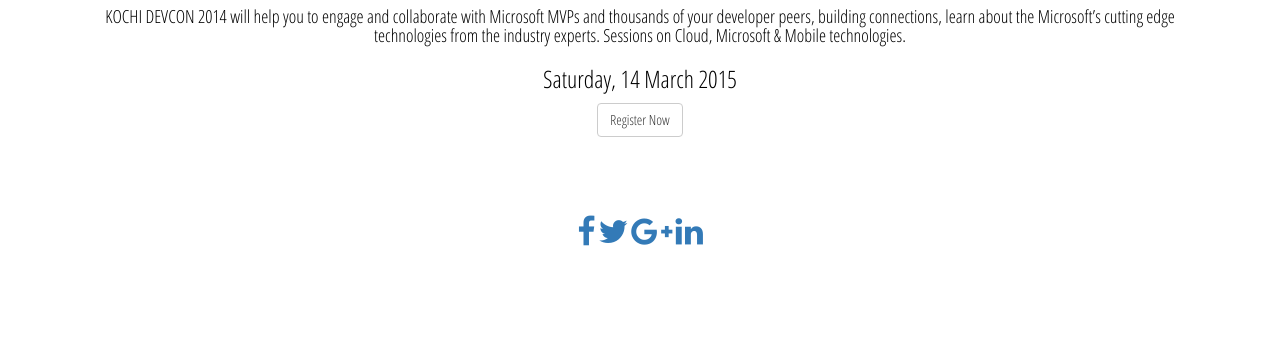
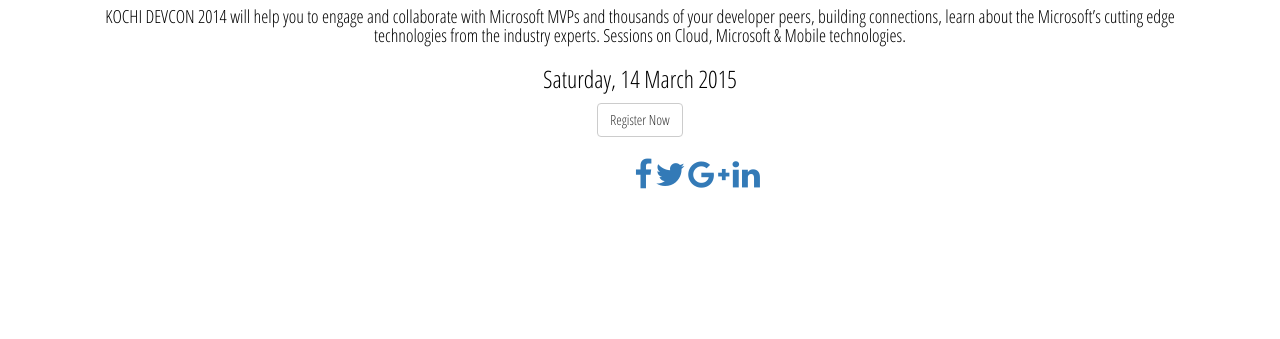
Before and after one commit to anuraj/devcon15, a plain HTML site: page index.html in a window 1280 px wide. Shown: the part 613-952 px from the top of the page. Drawn offline with nearby package versions, Linux system fonts and the light colour scheme.

Commit message:
Social Icons padding added - left padding

```diff
--- a/index.html
+++ b/index.html
@@ -121,7 +121,7 @@
         }
         #socialIcons
         {
-            padding:5%;
+            padding-left:10%;
         }
     </style>
 </head>
```
